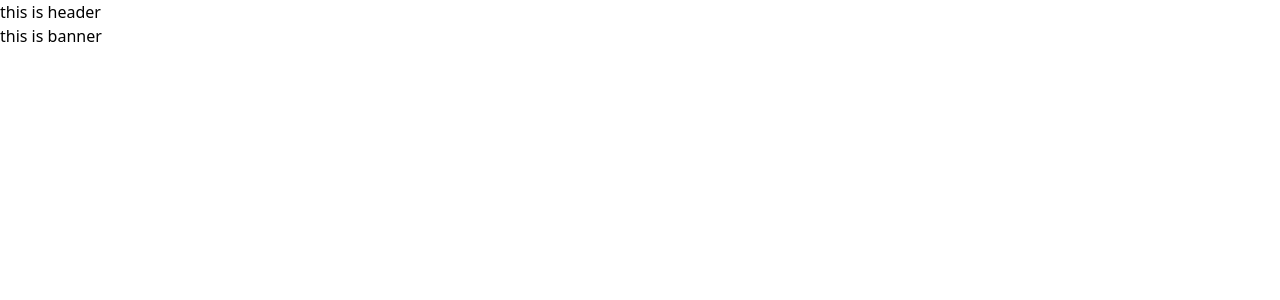
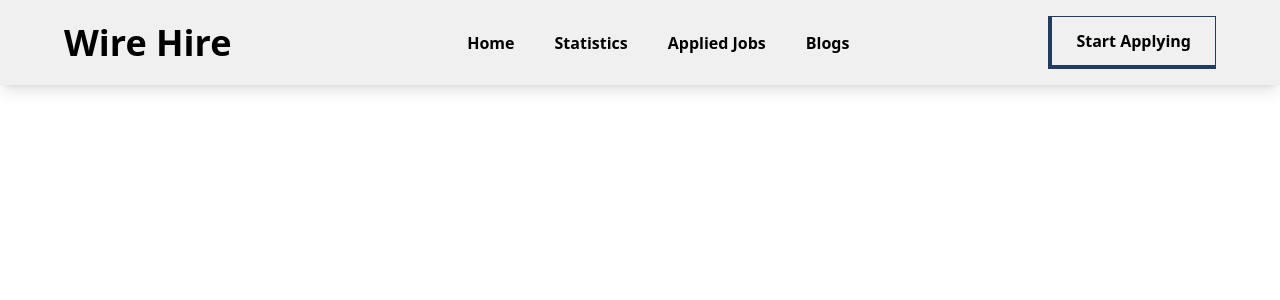
Before and after one commit to jamshed-uddin/wire-hire, a React (Vite) app: page / in a window 1280 px wide. Shown: the top 300 px of the page. Built offline with nearby package versions, Linux system fonts and the light colour scheme.

Commit message:
header created

```diff
--- a/src/App.jsx
+++ b/src/App.jsx
@@ -1,5 +1,5 @@
 import "./App.css";
-import Header from "./components/Header";
+import Header from "./components/Header/Header";
 import { Outlet } from "react-router-dom";
 
 function App() {
--- a/src/components/Banner.jsx
+++ b/src/components/Banner.jsx
@@ -1,11 +1,7 @@
 import React from "react";
 
 const Banner = () => {
-  return (
-    <div>
-      <h1>this is banner</h1>
-    </div>
-  );
+  return <div></div>;
 };
 
 export default Banner;
--- a/src/components/Header.jsx
+++ /dev/null
@@ -1,7 +0,0 @@
-import React from "react";
-
-const Header = () => {
-  return <div>this is header</div>;
-};
-
-export default Header;
--- /dev/null
+++ b/src/components/Header/Header.css
@@ -0,0 +1,10 @@
+.link {
+  transition: 500ms;
+}
+
+.nav-links:hover > .link {
+  opacity: 0.3;
+}
+.nav-links:hover > .link:hover {
+  opacity: 1;
+}
--- /dev/null
+++ b/src/components/Header/Header.jsx
@@ -0,0 +1,48 @@
+import { faBars } from "@fortawesome/free-solid-svg-icons";
+import { FontAwesomeIcon } from "@fortawesome/react-fontawesome";
+import React from "react";
+
+import "./Header.css";
+import { Link, NavLink } from "react-router-dom";
+
+const Header = () => {
+  return (
+    <div className="flex justify-between items-center px-6 lg:px-16 py-3 lg:py-1 shadow-lg ">
+      <div>
+        <Link to={"/"}>
+          {" "}
+          <h1 className="text-4xl font-bold">Wire Hire</h1>
+        </Link>
+      </div>
+
+      {/*  nav button  section starts*/}
+      <div className="text-center block lg:flex lg:w-[65%] justify-between items-center px-16 lg:px-0 py-28 lg:py-0 bg-white-smoke z-20 lg:bg-inherit absolute lg:static top-0 right-0">
+        <ul className="block lg:flex space-y-5 lg:space-y-0 lg:space-x-10 font-semibold   nav-links ">
+          <li className="link">
+            <NavLink>Home</NavLink>
+          </li>
+          <li className="link">
+            <NavLink>Statistics</NavLink>
+          </li>
+          <li className="link">
+            <NavLink>Applied Jobs</NavLink>
+          </li>
+          <li className="link">
+            <NavLink>Blogs</NavLink>
+          </li>
+        </ul>
+
+        <div className="">
+          <button className="my-btn">Start Applying</button>
+        </div>
+      </div>
+      {/*  nav button  section ends*/}
+
+      <div className="lg:hidden z-30 text-3xl">
+        <FontAwesomeIcon icon={faBars}></FontAwesomeIcon>
+      </div>
+    </div>
+  );
+};
+
+export default Header;
--- a/src/index.css
+++ b/src/index.css
@@ -1,3 +1,7 @@
+#root {
+  background-color: #f0f0f0;
+}
+
 @tailwind base;
 @tailwind components;
 @tailwind utilities;
```
